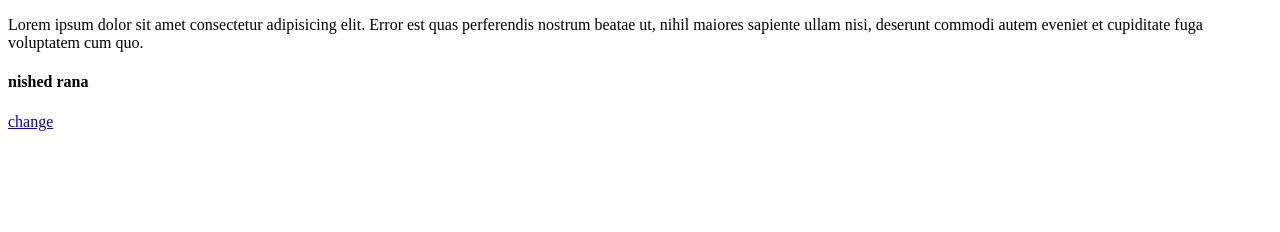
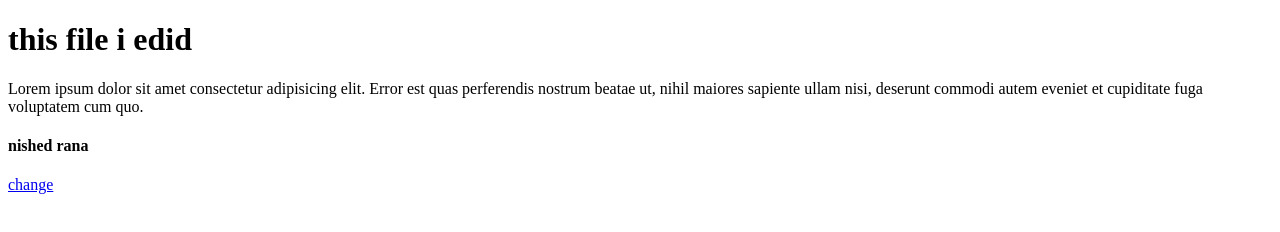
Before and after one commit to gollamrabbyfswd/git-and-githun-new-project, a plain HTML site: page box.html in a window 1280 px wide. Drawn offline with Linux system fonts and the light colour scheme.

Commit message:
Update box.html

```diff
--- a/box.html
+++ b/box.html
@@ -7,7 +7,7 @@
 </head>
 <body>
 
-
+   <h1>this file i edid </h1>
 <p>Lorem ipsum dolor sit amet consectetur adipisicing elit. Error est quas perferendis nostrum beatae ut, nihil maiores sapiente ullam nisi, deserunt commodi autem eveniet et cupiditate fuga voluptatem cum quo.</p>
 <h4>nished rana</h4>
 <a href="#"> change</a>
```
